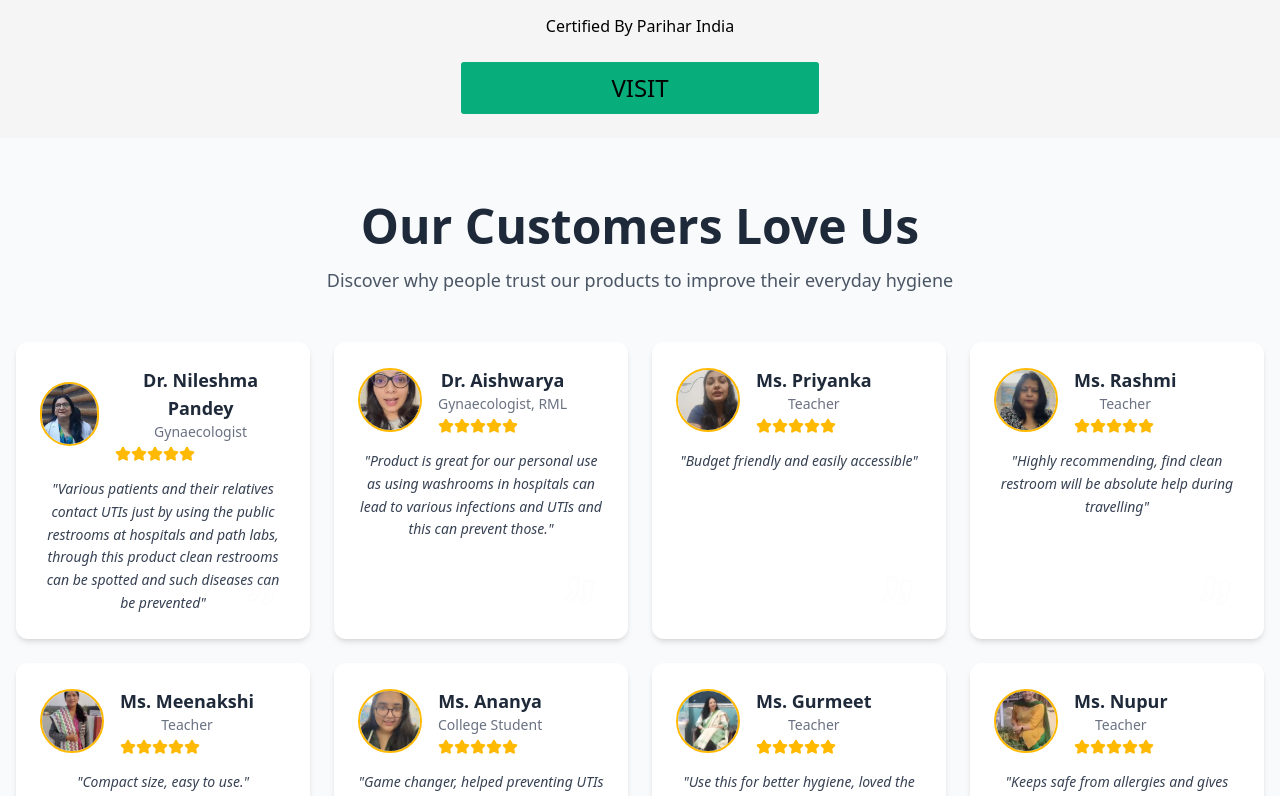
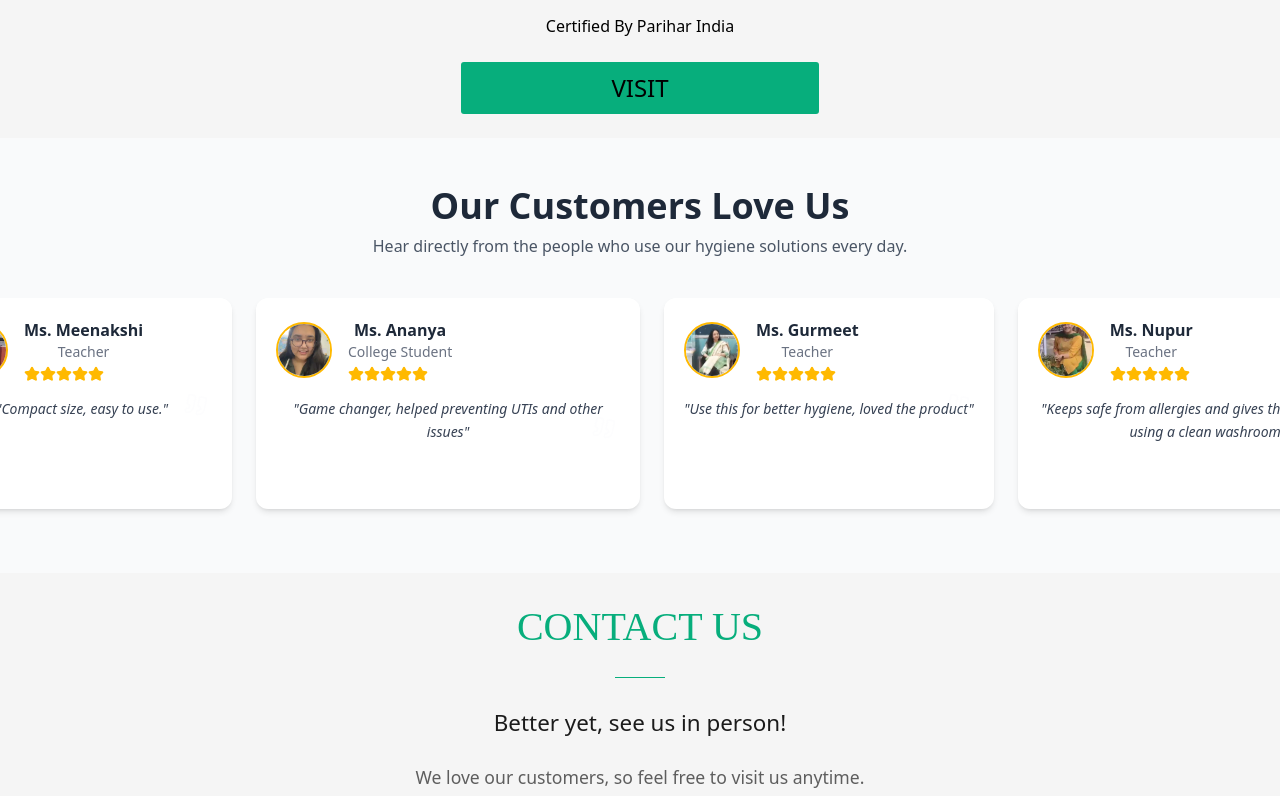
Before and after one commit to Hello-sketch-ux/PariharProject, a React (Vite) app: page / in a window 1280 px wide. Shown: the part 5160-5956 px from the top of the page. Built offline with nearby package versions, Linux system fonts and the light colour scheme.

Commit message:
Update TestimonialsCarousel.tsx

```diff
--- a/src/Components/Home/TestimonialsCarousel.tsx
+++ b/src/Components/Home/TestimonialsCarousel.tsx
@@ -1,7 +1,6 @@
 import React from 'react';
 import { Star, Quote } from 'lucide-react';
 
-// Importing images
 import nileshma from '../../Components/Home/assets/nileshma.jpg';
 import aishwarya from '../../Components/Home/assets/aishwarya.jpg';
 import priyanka from '../../Components/Home/assets/priyanka.jpg';
@@ -17,16 +16,7 @@ import shubhangi from '../../Components/Home/assets/subhangi.jpg';
 import kalpana from '../../Components/Home/assets/kalpana.jpg';
 import purva from '../../Components/Home/assets/purva.jpg';
 
-interface Testimonial {
-  id: number;
-  name: string;
-  role: string;
-  image: string;
-  rating: number;
-  comment: string;
-}
-
-const testimonials: Testimonial[] = [
+const testimonials = [
   { id: 1, name: "Dr. Nileshma Pandey", role: "Gynaecologist", image: nileshma, rating: 5, comment: "Various patients and their relatives contact UTIs just by using the public restrooms at hospitals and path labs, through this product clean restrooms can be spotted and such diseases can be prevented" },
   { id: 2, name: "Dr. Aishwarya", role: "Gynaecologist, RML", image: aishwarya, rating: 5, comment: "Product is great for our personal use as using washrooms in hospitals can lead to various infections and UTIs and this can prevent those." },
   { id: 3, name: "Ms. Priyanka", role: "Teacher", image: priyanka, rating: 5, comment: "Budget friendly and easily accessible" },
@@ -45,26 +35,27 @@ const testimonials: Testimonial[] = [
 
 const TestimonialsCarousel: React.FC = () => {
   return (
-    <div className="min-h-screen bg-gray-50 px-4 py-16">
-      <div className="text-center mb-12">
-        <h1 className="text-4xl md:text-5xl font-bold text-gray-800 mb-4">Our Customers Love Us</h1>
-        <p className="text-lg text-gray-600 max-w-2xl mx-auto">
-          Discover why people trust our products to improve their everyday hygiene
+    <div className="bg-gray-50 py-12 px-4 md:px-8">
+      <div className="text-center mb-10">
+        <h2 className="text-3xl md:text-4xl font-bold text-gray-800">Our Customers Love Us</h2>
+        <p className="text-gray-600 mt-2 max-w-xl mx-auto">
+          Hear directly from the people who use our hygiene solutions every day.
         </p>
       </div>
 
-      <div className="grid gap-6 sm:grid-cols-2 lg:grid-cols-3 xl:grid-cols-4 max-w-7xl mx-auto">
+      <div className="overflow-x-auto">
+        <div className="flex space-x-6 pb-4 px-2 snap-x snap-mandatory scroll-smooth">
           {testimonials.map((testimonial) => (
             <div
               key={testimonial.id}
-            className="bg-white rounded-xl shadow-md p-6 flex flex-col h-full hover:shadow-lg transition"
+              className="min-w-[300px] max-w-sm bg-white rounded-xl shadow-md p-5 flex-shrink-0 snap-center"
             >
               <div className="flex items-center gap-4 mb-4">
-              <div className="w-16 h-16 rounded-full overflow-hidden border-2 border-amber-400">
+                <div className="w-14 h-14 rounded-full overflow-hidden border-2 border-amber-400">
                   <img src={testimonial.image} alt={testimonial.name} className="w-full h-full object-cover" />
                 </div>
                 <div>
-                <h3 className="text-lg font-semibold text-gray-800">{testimonial.name}</h3>
+                  <h3 className="text-md font-semibold text-gray-800">{testimonial.name}</h3>
                   <p className="text-sm text-gray-500">{testimonial.role}</p>
                   <div className="flex mt-1">
                     {[...Array(testimonial.rating)].map((_, i) => (
@@ -73,12 +64,15 @@ const TestimonialsCarousel: React.FC = () => {
                   </div>
                 </div>
               </div>
-            <div className="flex-grow relative">
-              <p className="text-gray-700 text-sm italic leading-relaxed line-clamp-6">"{testimonial.comment}"</p>
-              <Quote className="absolute bottom-2 right-2 text-gray-100 opacity-10 rotate-12 w-8 h-8" />
+              <div className="relative">
+                <p className="text-gray-700 text-sm italic leading-relaxed line-clamp-5">
+                  "{testimonial.comment}"
+                </p>
+                <Quote className="absolute bottom-1 right-1 text-gray-100 opacity-10 rotate-12 w-6 h-6" />
               </div>
             </div>
           ))}
+        </div>
       </div>
     </div>
   );
```
Lines whose indentation alone changed are shown as unchanged.
